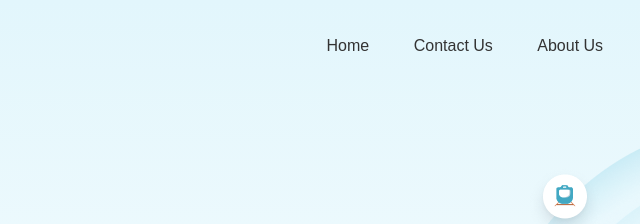
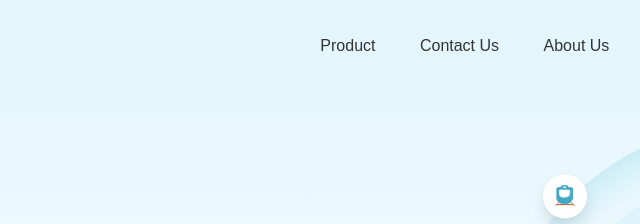
Before and after one commit to Xursandbek031/Traviling, a plain HTML site: page index.html in a window 1280 px wide. Shown: the top 224 px of the page, 198-838 px from the left. Drawn offline with Linux system fonts and the light colour scheme.

Commit message:
Homeni Productga o'zgartirdim

```diff
--- a/index.html
+++ b/index.html
@@ -18,7 +18,7 @@
             <nav>
                 <h2>Traviling!</h2>
                 <ul>
-                    <li><a href="">Home</a></li>
+                    <li><a href="">Product</a></li>
                     <li><a href="">Contact Us</a></li>
                     <li><a href="">About Us</a></li>
                 </ul>
```
